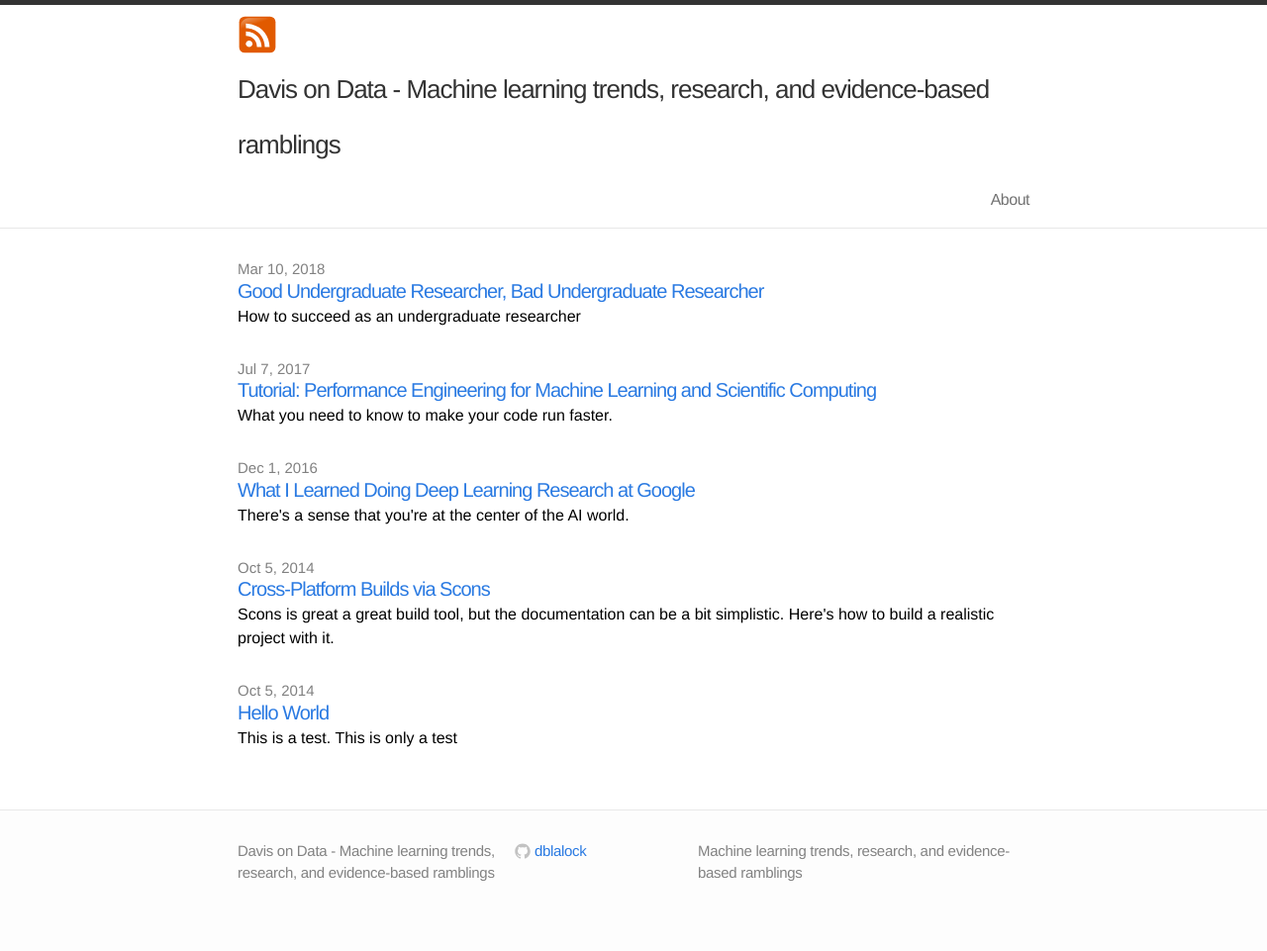
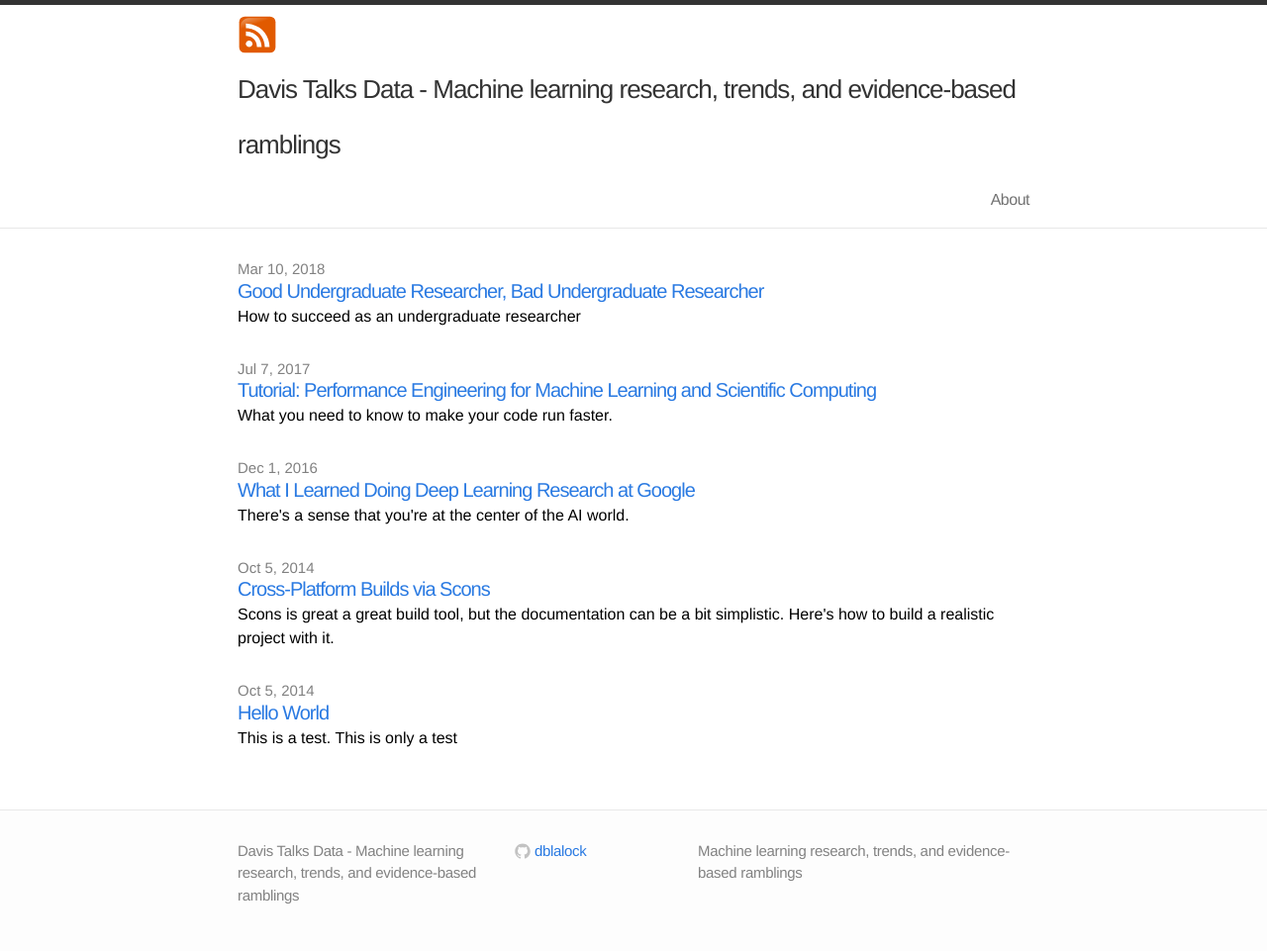
Before and after one commit to dblalock/old-dblalock.github.io, a Jekyll site: the page built from index.html, in a window 1280 px wide. Shown: the whole page at 99% size. Built offline with Jekyll 4.4.1, drawn with Linux system fonts in a browser that asks for light colours; before the commit the page ends 939 px from its top, so only the background shows below that.

Commit message:
possibly better site title

```diff
--- a/_config.yml
+++ b/_config.yml
@@ -1,7 +1,7 @@
 # Site settings
-title: Davis on Data - Machine learning trends, research, and evidence-based ramblings
+title: Davis Talks Data - Machine learning research, trends, and evidence-based ramblings
 email:
-description: "Machine learning trends, research, and evidence-based ramblings"
+description: "Machine learning research, trends, and evidence-based ramblings"
 baseurl: ""
 url: "http://dblalock.github.io"
 github_username:  dblalock
```
